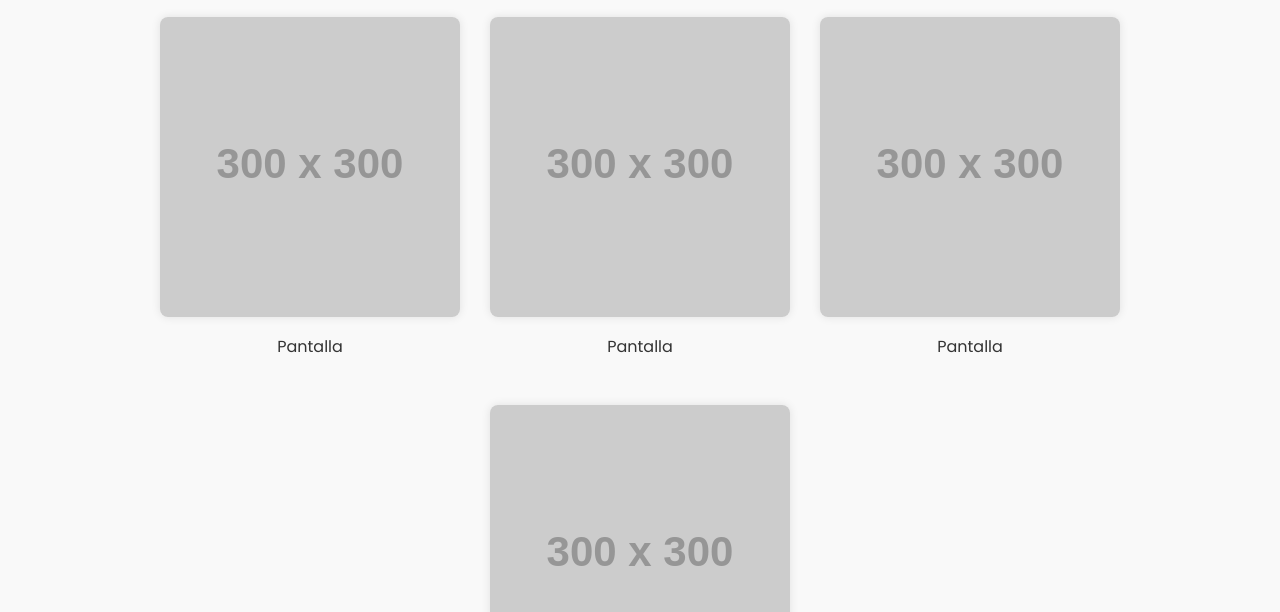
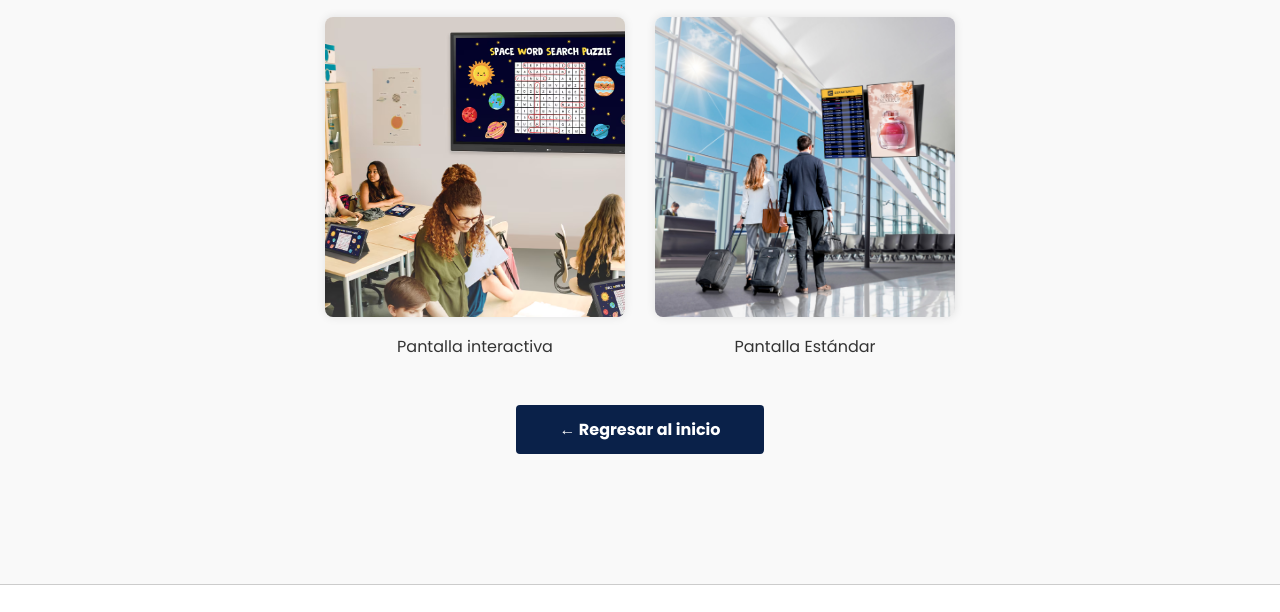
Before and after one commit to Demotors/Rehlko, a plain HTML site: page galeria-signage.html in a window 1280 px wide. Shown: the part 168-780 px from the top of the page. Drawn offline with Linux system fonts and the light colour scheme; placeholder pictures from the web are drawn by us.

Commit message:
Update galeria-signage.html

```diff
--- a/galeria-signage.html
+++ b/galeria-signage.html
@@ -118,10 +118,8 @@
 <section>
   <h2 class="centered">Digital Signage</h2>
   <div class="gallery">
-    <div class="gallery-item"><img src="https://via.placeholder.com/300x300?text=Pantalla+1"><p>Pantalla</p></div>
-<div class="gallery-item"><img src="https://via.placeholder.com/300x300?text=Pantalla+2"><p>Pantalla</p></div>
-<div class="gallery-item"><img src="https://via.placeholder.com/300x300?text=Pantalla+3"><p>Pantalla</p></div>
-<div class="gallery-item"><img src="https://via.placeholder.com/300x300?text=Pantalla+4"><p>Pantalla</p></div>
+    <div class="gallery-item"><img src="img/TR3DK-01-A New-Level-of-Classroom-with-LG-CreateBoard-Interactive-Digital-Signage-ID-D.avif"><p>Pantalla interactiva</p></div>
+<div class="gallery-item"><img src="img/5UL3KJZK9S0k4i7qNlutEH9MDghS7Hs8uLOtXXxS.jpeg"><p>Pantalla Estándar</p></div>
   </div>
   <a href="index.html" class="back-btn">← Regresar al inicio</a>
 </section>
```
